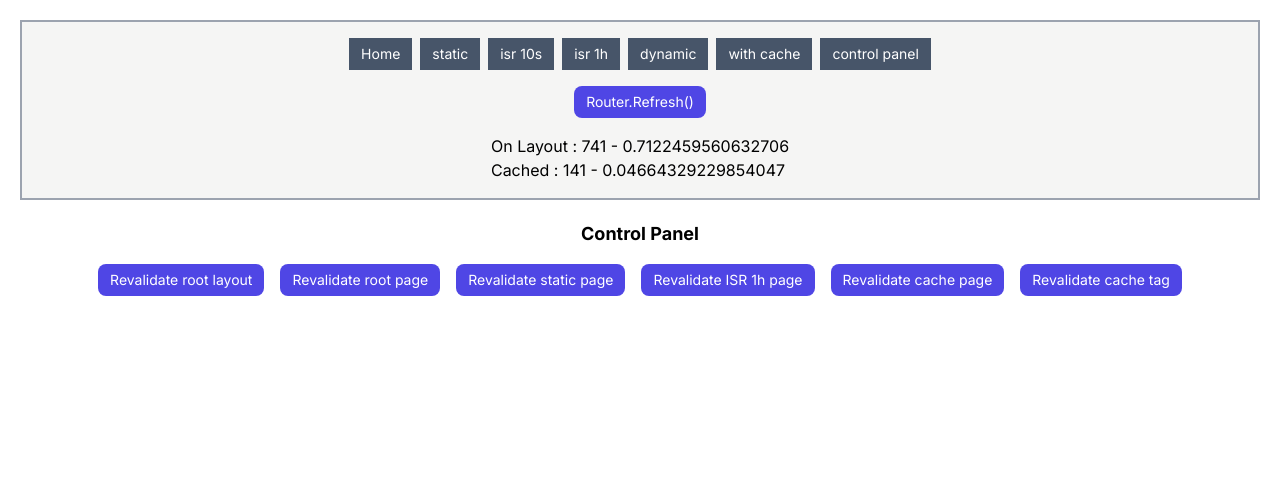
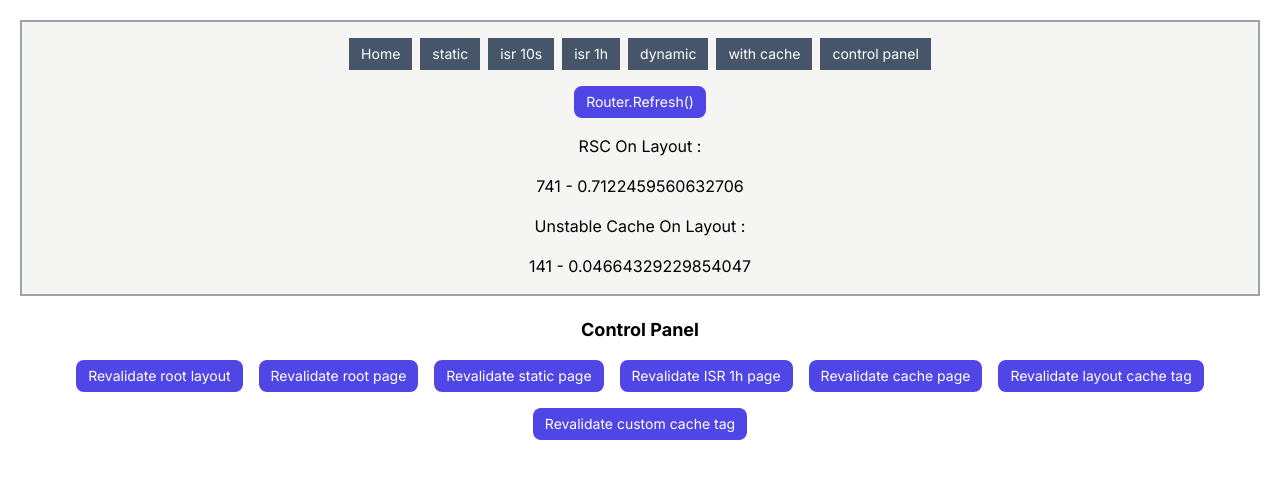
Before and after one commit to Javad9s/nextjs-revalidation-test, a Next.js app: page /control-panel in a window 1280 px wide. Shown: the top 478 px of the page. Built offline with nearby package versions, Linux system fonts and the light colour scheme.

Commit message:
polish and simplification

```diff
--- a/src/app/dynamic/page.tsx
+++ b/src/app/dynamic/page.tsx
@@ -1,4 +1,3 @@
-import ClientNumber from "@/components/ClientNumber";
 import ServerNumber from "@/components/ServerNumber";
 
 // export const dynamic = "force-dynamic";
@@ -9,7 +8,6 @@ export default function Page() {
     <>
       <p className="text-lg font-bold">Dynamic page</p>
       <ServerNumber />
-      <ClientNumber />
     </>
   );
 }
--- a/src/app/isr10s/page.tsx
+++ b/src/app/isr10s/page.tsx
@@ -1,4 +1,3 @@
-import ClientNumber from "@/components/ClientNumber";
 import ServerNumber from "@/components/ServerNumber";
 
 export const revalidate = 10;
@@ -7,7 +6,6 @@ export default function Page() {
     <>
       <p className="text-lg font-bold">Revalidate every 10 seconds</p>
       <ServerNumber />
-      <ClientNumber />
     </>
   );
 }
--- a/src/app/isr1h/page.tsx
+++ b/src/app/isr1h/page.tsx
@@ -1,4 +1,3 @@
-import ClientNumber from "@/components/ClientNumber";
 import ServerNumber from "@/components/ServerNumber";
 
 export const revalidate = 3600;
@@ -7,7 +6,6 @@ export default function Page() {
     <>
       <p className="text-lg font-bold">Revalidate every 1 hour</p>
       <ServerNumber />
-      <ClientNumber />
     </>
   );
 }
--- a/src/app/layout.tsx
+++ b/src/app/layout.tsx
@@ -67,9 +67,10 @@ export default function RootLayout({
             </Link>
           </nav>
           <Refresh />
-          On Layout : <RandomNumber />
-          <br/>
-          Cached : <CachedNumber />
+          <p>RSC On Layout : </p>
+          <RandomNumber />
+          <p>Unstable Cache On Layout : </p>
+          <CachedNumber />
         </div>
         <div className="flex flex-col items-center justify-center gap-4">
           {children}
--- a/src/app/with-cache/page.tsx
+++ b/src/app/with-cache/page.tsx
@@ -1,16 +1,14 @@
-import ClientNumber from "@/components/ClientNumber";
 import CustomNumber from "@/components/CustomNumber";
 import ServerNumber from "@/components/ServerNumber";
-import { GetCustomNumber } from "@/utils/getNumber";
+import { GetCustomCachedNumber } from "@/utils/getNumber";
 
 export default async function Page() {
-  const number = await GetCustomNumber();
+  const number = await GetCustomCachedNumber();
   return (
     <>
       <p className="text-lg font-bold">Unstable_Cache</p>
-      With Cache : <CustomNumber rnd={number} />
       <ServerNumber />
-      <ClientNumber />
+      With Custom Cache : <CustomNumber rnd={number} />
     </>
   );
 }
--- a/src/components/RevalidationPanel.tsx
+++ b/src/components/RevalidationPanel.tsx
@@ -3,6 +3,7 @@
 import {
   RevalidateCachePage,
   RevalidateCacheTag,
+  RevalidateCustomTag,
   RevalidateISR1hPage,
   RevalidateRootLayout,
   RevalidateRootPage,
@@ -78,6 +79,17 @@ export default function RevalidationPanel() {
       }
     });
   };
+  const onRevalidatecustomTag = () => {
+    startTransition(async () => {
+      try {
+        await RevalidateCustomTag();
+        setMessage("revalidated!");
+      } catch (error) {
+        setMessage("Error!");
+        console.log(error);
+      }
+    });
+  };
   return (
     <>
       <div className="flex flex-wrap justify-center gap-4">
@@ -115,7 +127,13 @@ export default function RevalidationPanel() {
           onClick={onRevalidatecacheTag}
           className="rounded-lg bg-indigo-600 px-3 py-1.5 text-sm text-white duration-150 hover:bg-indigo-700 active:shadow-lg"
         >
-          Revalidate cache tag
+          Revalidate layout cache tag
+        </button>
+        <button
+          onClick={onRevalidatecustomTag}
+          className="rounded-lg bg-indigo-600 px-3 py-1.5 text-sm text-white duration-150 hover:bg-indigo-700 active:shadow-lg"
+        >
+          Revalidate custom cache tag
         </button>
       </div>
       {isPending ? "pending..." : ""}
--- a/src/utils/getNumber.ts
+++ b/src/utils/getNumber.ts
@@ -2,11 +2,15 @@ import { unstable_cache } from "next/cache";
 function sleep(ms: number): Promise<void> {
   return new Promise((resolve) => setTimeout(resolve, ms));
 }
-export const GetCustomNumber = unstable_cache(async () => {
-  //   await sleep(100);
-  const randomNumber = Math.random();
-  return randomNumber;
-}, ["key_customNumber"]);
+export const GetCustomCachedNumber = unstable_cache(
+  async () => {
+    //   await sleep(100);
+    const randomNumber = Math.random();
+    return randomNumber;
+  },
+  ["customNumber"],
+  { tags: ["customNumber"] },
+);
 export const GetUnsatableCachedNumber = unstable_cache(
   async () => {
     //   await sleep(100);
@@ -17,7 +21,7 @@ export const GetUnsatableCachedNumber = unstable_cache(
   ["cachedNumber"],
   { tags: ["cachedNumber"] },
 );
-export async function GetCachedNumber() {
+export async function GetFetchCachedNumber() {
   // URL="http://localhost:3000"
   // URL = "https://nextjs-revalidation-test.vercel.app"
   try {
```
